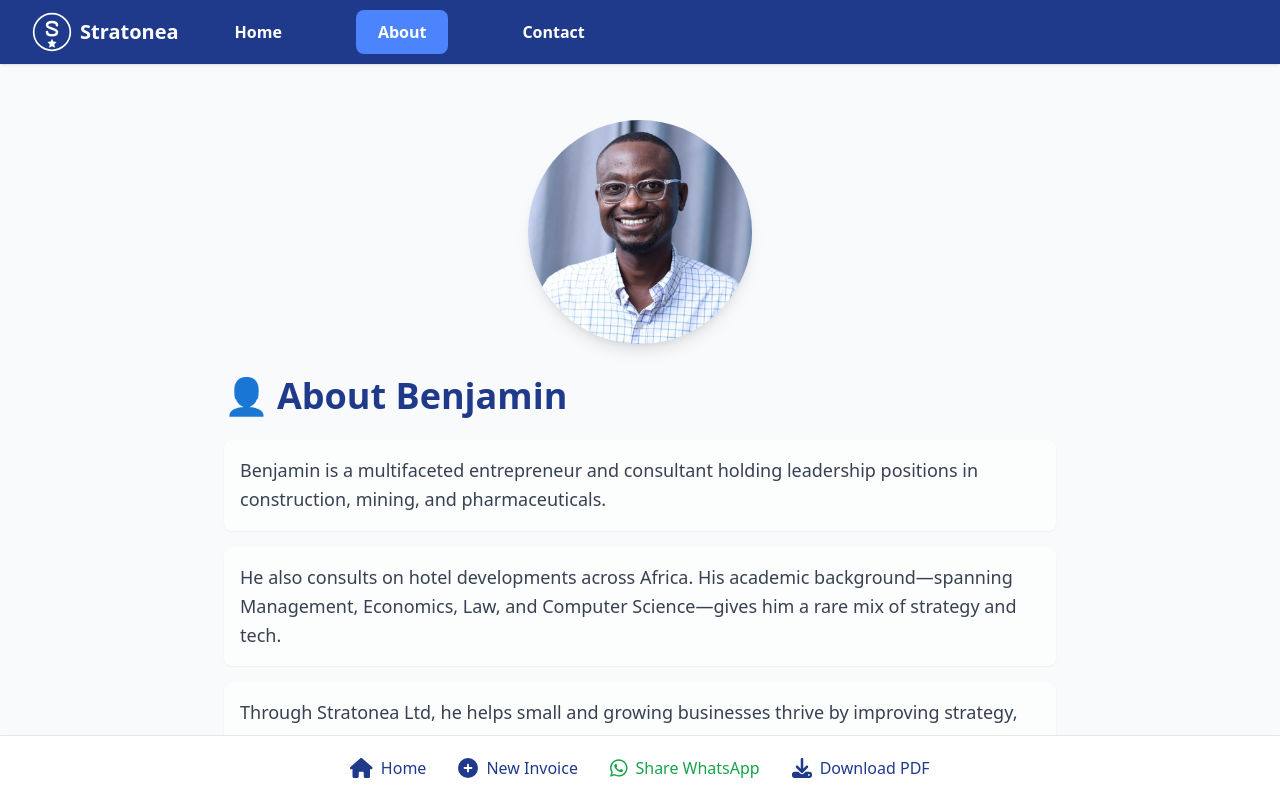
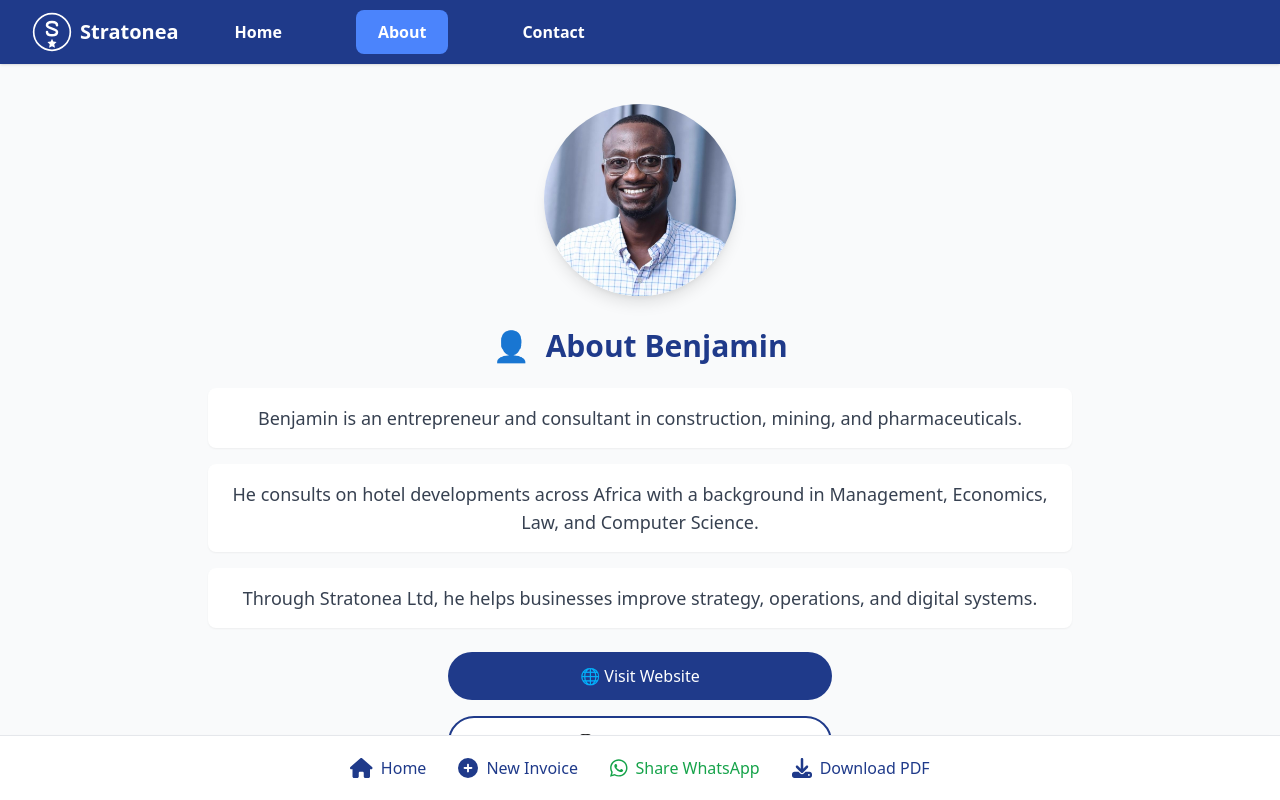
Before and after one commit to Benappiahpoku/Stratonea-Frontend-Starter-v1, a Vue app: page /about in a window 1280 px wide. Shown: the top 800 px of the page. Built offline with nearby package versions, Linux system fonts and the light colour scheme.

Commit message:
about-view-change

```diff
--- a/src/router/index.ts
+++ b/src/router/index.ts
@@ -21,6 +21,7 @@ const routes: RouteRecordRaw[] = [
         name: 'contact',
         component: () => import('../views/ContactView.vue')
       }
+
     ]
   },
   {
--- a/src/views/AboutView.vue
+++ b/src/views/AboutView.vue
@@ -1,89 +1,102 @@
 <template>
-  <main class="min-h-screen p-4 md:p-8 max-w-4xl mx-auto">
-    <!-- Profile Image Section -->
+  <main class="min-h-screen p-4 max-w-4xl mx-auto">
+    <!-- ===== [PROFILE IMAGE] START ===== -->
+    <!-- Simple profile image with fallback for slow connections -->
     <div class="mb-8 flex justify-center">
-      <div class="relative w-48 h-48 md:w-56 md:h-56 rounded-full overflow-hidden shadow-lg">
+      <div class="w-48 h-48 rounded-full overflow-hidden shadow-lg">
         <img
+          v-if="!imageError"
           src="/src/assets/images/benjaminprofilepicOriginal.jpg"
           alt="Benjamin Appiah-Poku"
           class="w-full h-full object-cover"
           loading="lazy"
+          @error="imageError = true"
         />
+        <!-- Fallback when image fails to load (common on slow connections) -->
+        <div v-else class="w-full h-full bg-primary flex items-center justify-center text-white">
+          <span class="text-4xl">👤</span>
+        </div>
       </div>
     </div>
+    <!-- ===== [PROFILE IMAGE] END ===== -->
 
-    <!-- About Section -->
-    <section class="space-y-6 text-center md:text-left">
-      <h1 class="text-3xl md:text-4xl font-bold text-primary mb-6 flex items-center justify-center md:justify-start">
+    <!-- ===== [ABOUT CONTENT] START ===== -->
+    <!-- Main content section -->
+    <section class="space-y-6 text-center">
+      <!-- Page title -->
+      <h1 class="text-3xl font-bold text-primary mb-6">
         <span class="mr-2">👤</span> About Benjamin
       </h1>
 
-      <!-- Bio Paragraphs with Mobile-First Design -->
-      <div class="space-y-4 text-lg text-gray-700 leading-relaxed">
-        <p class="bg-white/50 backdrop-blur-sm p-4 rounded-lg shadow-sm">
-          Benjamin is a multifaceted entrepreneur and consultant holding leadership positions
-          in construction, mining, and pharmaceuticals.
+      <!-- Bio paragraphs - simple and clean -->
+      <div class="space-y-4 text-lg text-gray-700">
+        <p class="bg-white p-4 rounded-lg shadow-sm">
+          Benjamin is an entrepreneur and consultant in construction, mining, and pharmaceuticals.
         </p>
 
-        <p class="bg-white/50 backdrop-blur-sm p-4 rounded-lg shadow-sm">
-          He also consults on hotel developments across Africa. His academic background—spanning
-          Management, Economics, Law, and Computer Science—gives him a rare mix of strategy and tech.
+        <p class="bg-white p-4 rounded-lg shadow-sm">
+          He consults on hotel developments across Africa with a background in Management, Economics, Law, and Computer Science.
         </p>
 
-        <p class="bg-white/50 backdrop-blur-sm p-4 rounded-lg shadow-sm">
-          Through Stratonea Ltd, he helps small and growing businesses thrive by improving strategy,
-          operations, and digital systems.
-        </p>
-
-        <p class="bg-white/50 backdrop-blur-sm p-4 rounded-lg shadow-sm">
-          He's passionate about simplifying complexity and building sustainable companies.
+        <p class="bg-white p-4 rounded-lg shadow-sm">
+          Through Stratonea Ltd, he helps businesses improve strategy, operations, and digital systems.
         </p>
       </div>
 
-      <!-- Contact Link with WhatsApp Integration -->
-      <div class="mt-8 flex flex-col items-center md:items-start space-y-4">
+      <!-- Contact buttons with Ghana-optimized WhatsApp -->
+      <div class="mt-8 space-y-4">
+        <!-- Website link -->
         <a
           href="https://www.benappiahpoku.com"
           target="_blank"
           rel="noopener noreferrer"
-          class="inline-flex items-center px-6 py-3 text-lg font-medium text-white bg-primary hover:bg-primary-dark rounded-full transition-colors duration-300 shadow-md hover:shadow-lg"
+          class=" w-full max-w-sm mx-auto px-6 py-3 text-white bg-primary hover:bg-primary-dark rounded-full transition-colors min-h-[48px] flex items-center justify-center"
         >
-          <span class="mr-2">🌐</span>
-          Learn more at benappiahpoku.com
+          🌐 Visit Website
         </a>
 
+        <!-- WhatsApp button -->
         <button
-          @click="shareOnWhatsApp"
-          class="inline-flex items-center px-6 py-3 text-lg font-medium text-primary bg-white border-2 border-primary hover:bg-primary hover:text-white rounded-full transition-all duration-300 shadow-md hover:shadow-lg"
+          @click="openWhatsApp"
+          class="block w-full max-w-sm mx-auto px-6 py-3 text-primary bg-white border-2 border-primary hover:bg-primary hover:text-white rounded-full transition-colors min-h-[48px]"
         >
-          <span class="mr-2">💬</span>
-          Connect on WhatsApp
+          💬 WhatsApp Me
         </button>
       </div>
     </section>
+    <!-- ===== [ABOUT CONTENT] END ===== -->
   </main>
 </template>
 
 <script setup lang="ts">
-function shareOnWhatsApp() {
-  const message = "Hi Benjamin, I'd like to connect with you regarding business consulting."
-  const url = `https://wa.me/+233?text=${encodeURIComponent(message)}`
-  window.open(url, '_blank')
+import {ref} from 'vue'
+// ===== SIMPLE STATE =====
+// Track if image fails to load (common on slow Ghana connections)
+const imageError = ref<boolean>(false)
+
+// ===== WHATSAPP FUNCTION =====
+// Simple WhatsApp function optimized for Ghana users
+function openWhatsApp(): void {
+  const message = "Hi Benjamin, I'd like to connect about business consulting."
+  // Using Ghana country code (+233) - replace with your actual number
+  const phoneNumber = "+233" // Add your phone number here
+  const whatsappUrl = `https://wa.me/${phoneNumber}?text=${encodeURIComponent(message)}`
+
+  // Open WhatsApp in new tab
+  window.open(whatsappUrl, '_blank')
 }
 </script>
 
 <style scoped>
-/* Smooth transition for interactive elements */
-.transition-all {
-  transition-property: all;
-  transition-timing-function: cubic-bezier(0.4, 0, 0.2, 1);
-  transition-duration: 300ms;
+/* ===== SIMPLE STYLES ===== */
+/* Smooth transitions for buttons */
+.transition-colors {
+  transition: background-color 0.3s ease, color 0.3s ease;
 }
 
-/* Progressive enhancement for better devices/connections */
-@media (min-width: 768px) {
-  .backdrop-blur-sm {
-    backdrop-filter: blur(8px);
-  }
+/* Ensure minimum touch targets for mobile users */
+button, a {
+  min-height: 48px;
+  min-width: 48px;
 }
 </style>
--- a/src/views/ContactView.vue
+++ b/src/views/ContactView.vue
@@ -11,10 +11,8 @@
           </p>
         </div>
         <!-- Decorative bottom curve -->
-        <div
-          class="absolute bottom-0 left-0 right-0 h-16 bg-gray-50"
-          style="clip-path: ellipse(100% 100% at 50% 100%)"
-        ></div>
+        <div class="absolute bottom-0 left-0 right-0 h-16 bg-gray-50" style="clip-path: ellipse(100% 100% at 50% 100%)">
+        </div>
       </div>
     </section>
 
@@ -29,9 +27,7 @@
           <!-- Contact Cards -->
           <div class="space-y-6">
             <!-- Address Card -->
-            <div
-              class="group p-6 bg-gray-50 rounded-lg hover:bg-white hover:shadow-md transition-all duration-300"
-            >
+            <div class="group p-6 bg-gray-50 rounded-lg hover:bg-white hover:shadow-md transition-all duration-300">
               <div class="flex items-start">
                 <span class="text-2xl mr-4">📍</span>
                 <div>
@@ -42,18 +38,14 @@
             </div>
 
             <!-- WhatsApp Card -->
-            <div
-              class="group p-6 bg-gray-50 rounded-lg hover:bg-white hover:shadow-md transition-all duration-300"
-            >
+            <div class="group p-6 bg-gray-50 rounded-lg hover:bg-white hover:shadow-md transition-all duration-300">
               <div class="flex items-start">
                 <span class="text-2xl mr-4">💬</span>
                 <div>
                   <h3 class="font-semibold text-gray-800 mb-1">WhatsApp</h3>
-                  <p class="text-gray-600 mb-2">+233-244-314-463</p>
-                  <button
-                    @click="openWhatsApp"
-                    class="inline-flex items-center px-4 py-2 text-sm font-medium text-white bg-[#25D366] hover:bg-[#128C7E] rounded-md transition-colors duration-300"
-                  >
+                  <p class="text-gray-600 mb-2">+233-0594093926</p>
+                  <button @click="openWhatsApp"
+                    class="inline-flex items-center px-4 py-2 text-sm font-medium text-white bg-[#25D366] hover:bg-[#128C7E] rounded-md transition-colors duration-300">
                     Chat on WhatsApp
                   </button>
                 </div>
@@ -61,18 +53,14 @@
             </div>
 
             <!-- Email Card -->
-            <div
-              class="group p-6 bg-gray-50 rounded-lg hover:bg-white hover:shadow-md transition-all duration-300"
-            >
+            <div class="group p-6 bg-gray-50 rounded-lg hover:bg-white hover:shadow-md transition-all duration-300">
               <div class="flex items-start">
                 <span class="text-2xl mr-4">📧</span>
                 <div>
                   <h3 class="font-semibold text-gray-800 mb-1">Email</h3>
                   <p class="text-gray-600 mb-2">StratoneaConsult@gmail.com</p>
-                  <a
-                    href="mailto:StratoneaConsult@gmail.com"
-                    class="inline-flex items-center px-4 py-2 text-sm font-medium text-white bg-primary hover:bg-primary-dark rounded-md transition-colors duration-300"
-                  >
+                  <a href="mailto:StratoneaConsult@gmail.com"
+                    class="inline-flex items-center px-4 py-2 text-sm font-medium text-white bg-primary hover:bg-primary-dark rounded-md transition-colors duration-300">
                     Send Email
                   </a>
                 </div>
@@ -94,16 +82,9 @@
             <div class="relative h-full min-h-[400px] rounded-lg overflow-hidden">
               <iframe
                 src="https://www.google.com/maps/embed?pb=!1m18!1m12!1m3!1d3971.0126766543274!2d-0.1794844!3d5.5603666!2m3!1f0!2f0!3f0!3m2!1i1024!2i768!4f13.1!3m3!1m2!1s0xfdf9082a141400f%3A0x3b31d8a77909a7e9!2s29%20Labone%20Crescent%2C%20Accra%2C%20Ghana!5e0!3m2!1sen!2s!4v1621234567890!5m2!1sen!2s"
-                class="absolute inset-0 w-full h-full"
-                style="border: 0"
-                loading="lazy"
-                referrerpolicy="no-referrer-when-downgrade"
-                title="Stratonea Office Location"
-              ></iframe>
-              <div
-                v-if="!isOnline"
-                class="absolute inset-0 flex items-center justify-center bg-gray-100"
-              >
+                class="absolute inset-0 w-full h-full" style="border: 0" loading="lazy"
+                referrerpolicy="no-referrer-when-downgrade" title="Stratonea Office Location"></iframe>
+              <div v-if="!isOnline" class="absolute inset-0 flex items-center justify-center bg-gray-100">
                 <p class="text-gray-600 text-center p-4">
                   Map is currently unavailable offline.<br />
                   Please check your internet connection.
```
Also changed, not shown: public/manifest.json, 2 other files (tests, documents, lock files or other folders).
